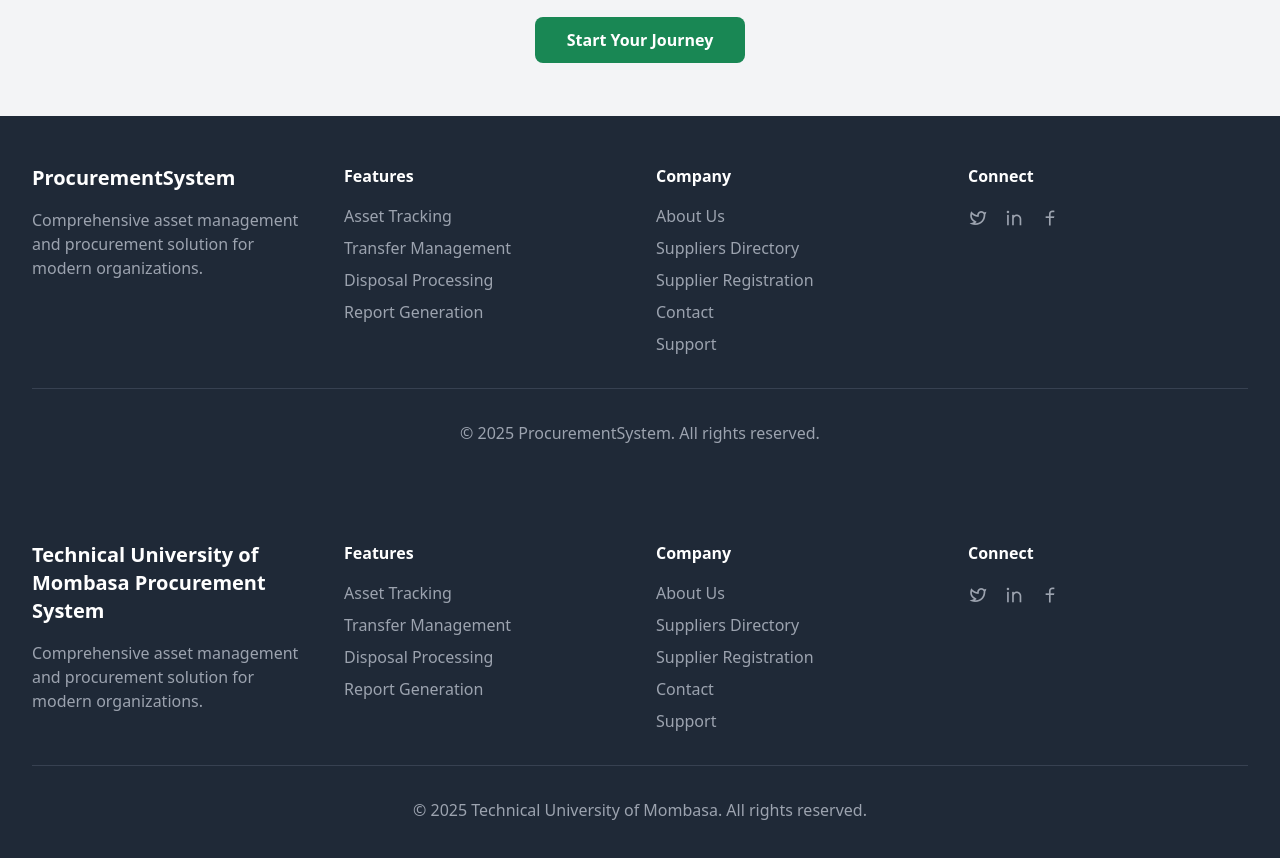
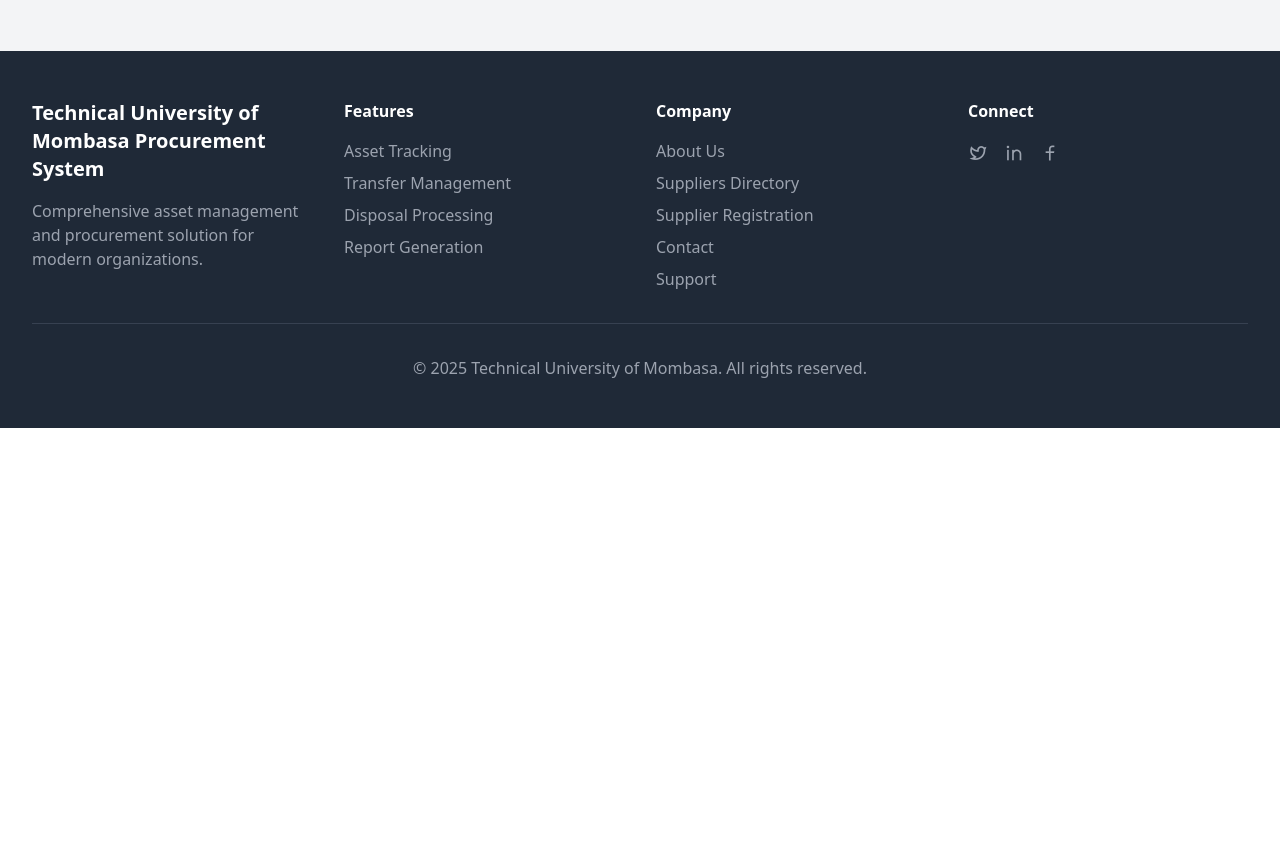
Before and after one commit to kalu-Peter/procurement, a Next.js app: page / in a window 1280 px wide. Shown: the part 1898-2756 px from the top of the page. After the commit the page ends 2326 px from the top, so only its background shows below. Built offline with nearby package versions, Linux system fonts and the light colour scheme.

Commit message:
apt-duplicate code

```diff
--- a/app/(public)/about/page.tsx
+++ b/app/(public)/about/page.tsx
@@ -1,12 +1,10 @@
 "use client";
 
-import PublicNav from "@/components/PublicNav";
 import Link from "next/link";
 
 export default function AboutPage() {
   return (
     <div className="min-h-screen bg-gray-50">
-      <PublicNav currentPage="about" />
 
       {/* Hero Section */}
       <section className="bg-white py-16">
--- a/app/(public)/login/page.tsx
+++ b/app/(public)/login/page.tsx
@@ -96,8 +96,6 @@
       <div className="absolute inset-0 bg-black bg-opacity-40"></div>
 
       <div className="relative z-10">
-        <PublicNav currentPage="login" />
-
         <div className="flex items-center justify-center py-12 px-4 sm:px-6 lg:px-8">
           <div className="max-w-md w-full space-y-8">
             <form className="mt-8 space-y-6" onSubmit={handleSubmit}>
--- a/app/(public)/page.tsx
+++ b/app/(public)/page.tsx
@@ -1,12 +1,10 @@
 "use client";
 
 import Link from "next/link";
-import PublicNav from "@/components/PublicNav";
 
 export default function Home() {
   return (
     <div className="min-h-screen bg-gray-50">
-      <PublicNav currentPage="home" />
 
       {/* Hero Section */}
       <section className="bg-gradient-to-r from-blue-600 to-blue-800 text-white">
@@ -160,71 +158,6 @@
           </Link>
         </div>
       </section>
-
-      {/* Footer */}
-      <footer className="bg-gray-800 text-white py-12">
-        <div className="max-w-7xl mx-auto px-4 sm:px-6 lg:px-8">
-          <div className="grid md:grid-cols-4 gap-8">
-            <div>
-              <h3 className="text-xl font-bold mb-4 font-pacifico">
-                ProcurementSystem
-              </h3>
-              <p className="text-gray-400">
-                Comprehensive asset management and procurement solution for
-                modern organizations.
-              </p>
-            </div>
-            <div>
-              <h4 className="font-semibold mb-4">Features</h4>
-              <ul className="space-y-2 text-gray-400">
-                <li>Asset Tracking</li>
-                <li>Transfer Management</li>
-                <li>Disposal Processing</li>
-                <li>Report Generation</li>
-              </ul>
-            </div>
-            <div>
-              <h4 className="font-semibold mb-4">Company</h4>
-              <ul className="space-y-2 text-gray-400">
-                <li>
-                  <Link href="/about" className="hover:text-white">
-                    About Us
-                  </Link>
-                </li>
-                <li>
-                  <Link href="/suppliers-list" className="hover:text-white">
-                    Suppliers Directory
-                  </Link>
-                </li>
-                <li>
-                  <Link href="/suppliers" className="hover:text-white">
-                    Supplier Registration
-                  </Link>
-                </li>
-                <li>Contact</li>
-                <li>Support</li>
-              </ul>
-            </div>
-            <div>
-              <h4 className="font-semibold mb-4">Connect</h4>
-              <div className="flex space-x-4">
-                <a href="#" className="text-gray-400 hover:text-white">
-                  <i className="ri-twitter-line text-xl"></i>
-                </a>
-                <a href="#" className="text-gray-400 hover:text-white">
-                  <i className="ri-linkedin-line text-xl"></i>
-                </a>
-                <a href="#" className="text-gray-400 hover:text-white">
-                  <i className="ri-facebook-line text-xl"></i>
-                </a>
-              </div>
-            </div>
-          </div>
-          <div className="border-t border-gray-700 mt-8 pt-8 text-center text-gray-400">
-            <p>&copy; 2025 ProcurementSystem. All rights reserved.</p>
-          </div>
-        </div>
-      </footer>
     </div>
   );
 }
--- a/app/(public)/suppliers-list/page.tsx
+++ b/app/(public)/suppliers-list/page.tsx
@@ -362,12 +362,6 @@
 
   return (
     <div className="min-h-screen bg-gray-50">
-      {user ? (
-        <Header user={user} onLogout={handleLogout} />
-      ) : (
-        <PublicNav currentPage="supplier-registration" />
-      )}
-
       <div className="max-w-7xl mx-auto px-4 sm:px-6 lg:px-8 py-8">
         {/* Header */}
         <div className="mb-8 flex justify-between items-center">
--- a/app/(public)/suppliers/page.tsx
+++ b/app/(public)/suppliers/page.tsx
@@ -327,11 +327,6 @@
 
   return (
     <div className="min-h-screen bg-gray-50">
-      {user ? (
-        <Header user={user} onLogout={handleLogout} />
-      ) : (
-        <PublicNav currentPage="supplier-registration" />
-      )}
       <div className="max-w-4xl mx-auto px-6 py-8">
         <div className="mb-8">
           <h1 className="text-3xl font-bold text-gray-800 mb-2">
```
